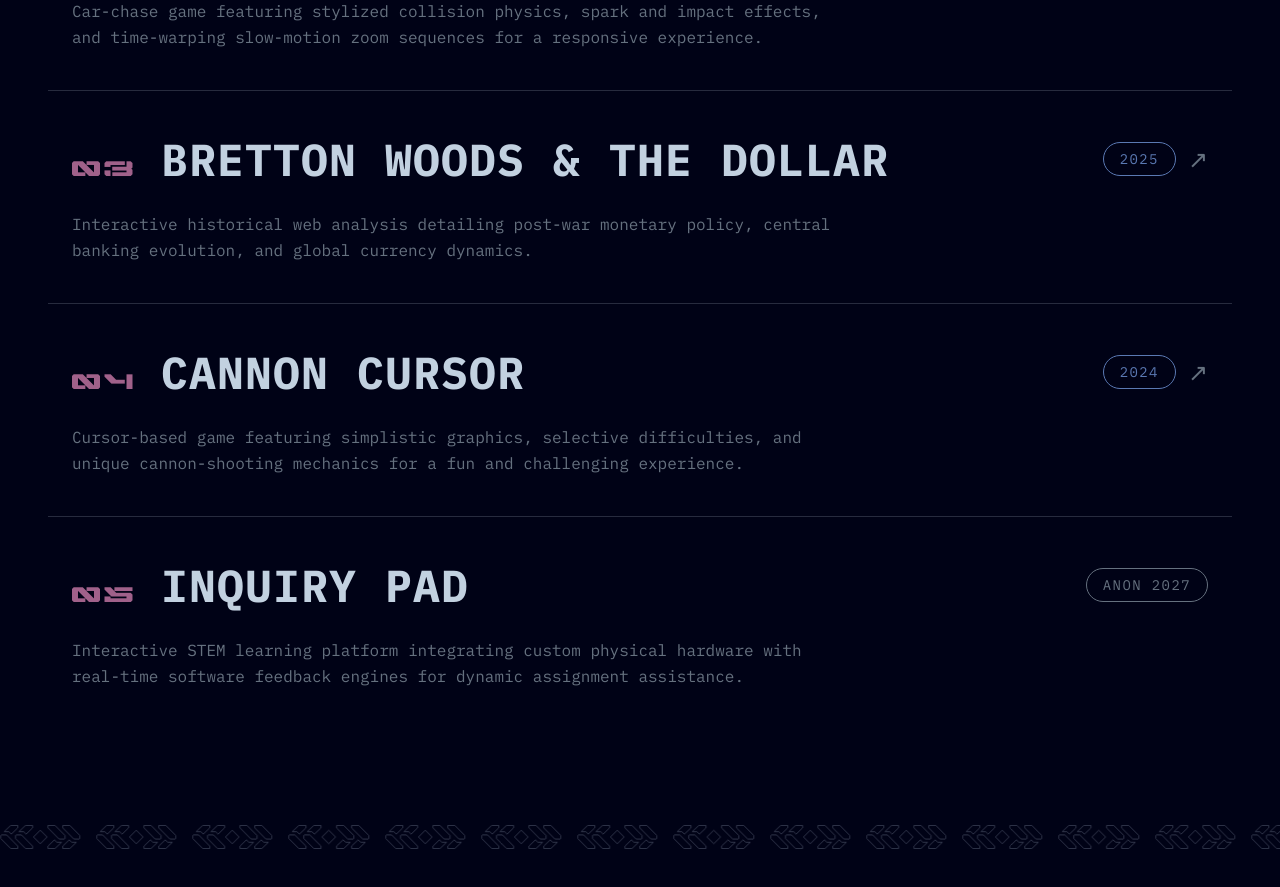
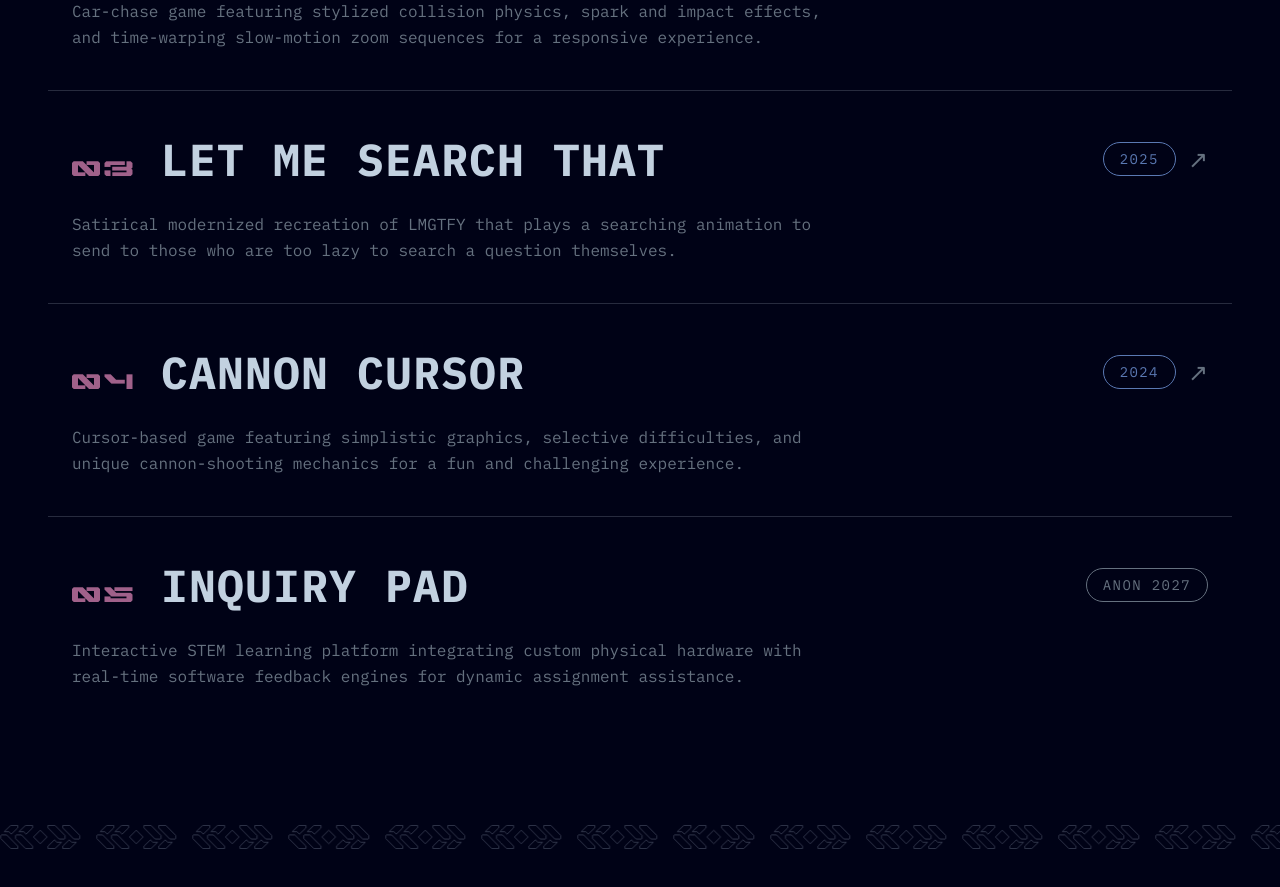
Before and after one commit to zmgzimeng/zimengs-realm, a Next.js app: page / in a window 1280 px wide. Shown: the part 2400-3287 px from the top of the page. Built offline with nearby package versions, Linux system fonts and the light colour scheme; a web font is replaced by a local one.

Commit message:
Project fix

```diff
--- a/src/components/Projects.tsx
+++ b/src/components/Projects.tsx
@@ -29,10 +29,10 @@ const PROJECTS: Project[] = [
   },
   {
     id: '03',
-    title: 'BRETTON WOODS & THE DOLLAR',
+    title: 'LET ME SEARCH THAT',
     description:
-      'Interactive historical web analysis detailing post-war monetary policy, central banking evolution, and global currency dynamics.',
-    url: 'https://brettonwoods.zimengsrealm.com/',
+      'Satirical modernized recreation of LMGTFY that plays a searching animation to send to those who are too lazy to search a question themselves.',
+    url: 'https://search.zimengsrealm.com/',
     year: '2025',
   },
   {
```
